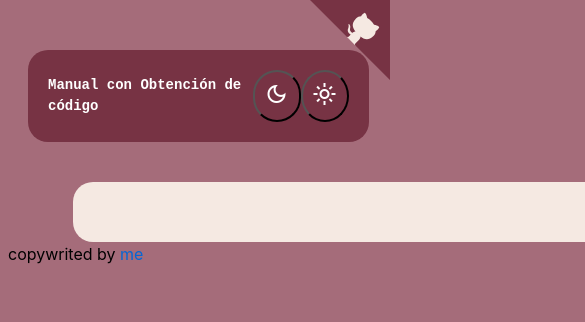
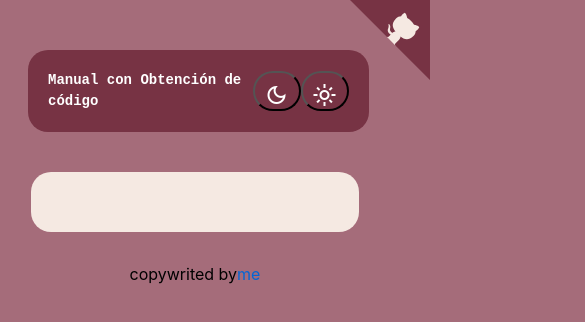
Before and after one commit to TomasCEI/manual-md, a plain HTML site: page index.html in a window 390 px wide. Shown: the top 322 px of the page, 585 px wide, since content can reach past the window. Drawn offline with nearby package versions, Linux system fonts and the light colour scheme.

Commit message:
actualizacion

```diff
--- a/css/styles.css
+++ b/css/styles.css
@@ -29,9 +29,10 @@ overflow-x: hidden;}
 
 .darkModeBtn { font-family: 'Courier New', Courier, monospace;
     background-color: var(--title-color);
-
     padding: 10px;
     border-radius: 30px;
+    width: 70px;
+    height: 60px;
     color: var(--letters-color);}
 
 .dark-mode .material-symbols-outlined {
@@ -58,7 +59,9 @@ overflow-x: hidden;}
 .lightModeBtn { font-family: 'Courier New', Courier, monospace;
     background-color: var(--title-color);
     padding: 10px;
-    border-radius: 50%;
+    border-radius: 30px;
+    width: 70px;
+    height: 60px;
     color: var(--letters-color);}
 
 .light-mode .material-symbols-outlined {
@@ -168,6 +171,11 @@ max-width: 300px;}
     color: var(--dark-color);
 }
 
+footer{ color: var(--dark-color);
+display: flex;
+justify-content: center;
+margin-top: 30px;}
+
 /*--------------Responsive Tablet--------------------*/
 
 
@@ -178,13 +186,21 @@ max-width: 300px;}
     header{ width: 90%;
     align-items: center;}
 
-    .title {font-size: 20px;}
+    .title {font-size: 16px;}
 
     .containerMenu {flex-direction: column;
-    width: 750px;}
+   }
 
     #content{ justify-content: center;
-    width: 100%;}
+  }
+
+    .darkModeBtn{
+        width: 60px;
+       height: 50px;}
+
+   .lightModeBtn{
+           width: 60px;
+           height: 50px; }
 
 
 }
@@ -201,7 +217,8 @@ max-width: 300px;}
     #content h1{font-size: 18px;}
 
     #content{ justify-content: center;
-    width: 80%;}
+    width: 80%;
+margin: 0 auto;}
 
     #content img{
         width: 90%;}
@@ -214,6 +231,7 @@ max-width: 300px;}
 
 @media screen and (max-width:450px) {
 
+
     nav { display: none; }
 
     header{ width: 90%;
@@ -222,7 +240,7 @@ max-width: 300px;}
     .title {font-size: 14px;}
 
     .containerMenu {flex-direction: column;
-    width: 750px;}
+   }
 
     #content{ justify-content: center;
     max-width: 80%;
@@ -231,5 +249,14 @@ max-width: 300px;}
     #content img{
         width: 90%;}
 
-    .github-corner{}
+    .github-corner{ width: 40px;
+    height: 40px;}
+
+    .darkModeBtn{
+         width: 50px;
+        height: 40px;}
+
+    .lightModeBtn{
+            width: 50px;
+            height: 40px; }
 }
```
